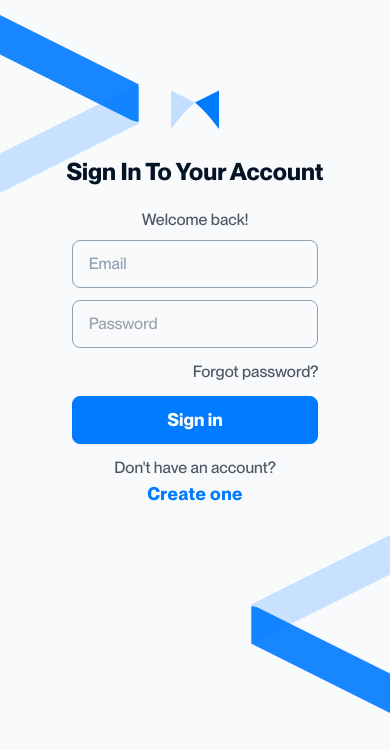
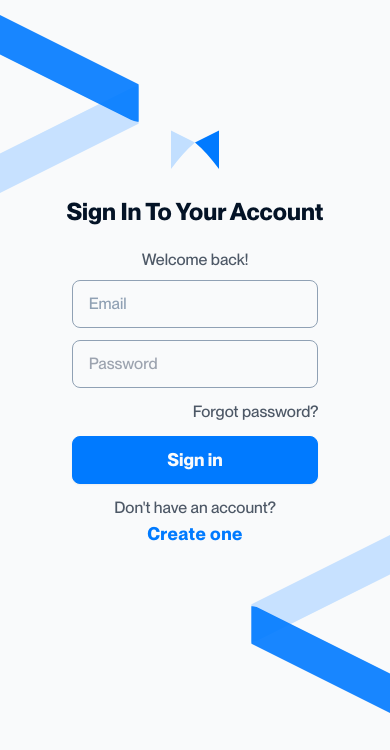
Before and after one commit to LofftApp/crew-swaps-web, a React (Vite) app: page /signin in a window 390 px wide. Shown: the top 750 px of the page. Built offline with nearby package versions, Linux system fonts and the light colour scheme.

Commit message:
sign in page for mobile done 2

```diff
--- a/src/index.css
+++ b/src/index.css
@@ -7,18 +7,9 @@
   --color-secondary: #c2dfff;
 }
 
-/* Dark theme overrides */
 :root[data-theme="darkcrew"] {
   --color-primary: #4aafff;
   --color-secondary: #2b4c68;
-}
-
-button:focus,
-select:focus,
-input:focus,
-label:focus,
-input:focus-visible {
-  @apply outline-blue-700;
 }
 
 @font-face {
--- a/src/pages/signIn/SignInPage.tsx
+++ b/src/pages/signIn/SignInPage.tsx
@@ -24,7 +24,7 @@ function SignInPage() {
       {/* Right Image */}
       <BgImage className="2xs:translate-y-[250%] bottom-0 right-0 top-0 translate-x-1/3 translate-y-[230%] rotate-180 transform xs:translate-y-[600px] md:-translate-y-[76%] md:translate-x-1/4" />
 
-      <div className="2xs:mt-10 mt-14 flex max-w-screen-2xl flex-col items-center justify-center gap-2 p-12 xs:mt-10 xs:gap-4 xs:p-8 md:gap-6 md:p-12 lg:gap-8 xl:p-20">
+      <div className="2xs:mt-20 3xs:mt-14 mt-5 flex max-w-screen-2xl flex-col items-center justify-center gap-2 p-12 xs:mt-20 xs:gap-4 xs:p-8 md:gap-6 md:p-12 lg:gap-8 xl:p-20">
         <div className="flex flex-col gap-2">
           <Logo className="h-12 w-12 lg:h-16 lg:w-16 xl:h-20 xl:w-20" />
           <h1 className="text-center text-2xl font-semibold capitalize leading-[3.5rem] xs:text-4xl md:text-5xl md:leading-[4rem] lg:text-6xl lg:leading-[4.5rem] 2xl:text-7xl 2xl:leading-[5rem]">
```
